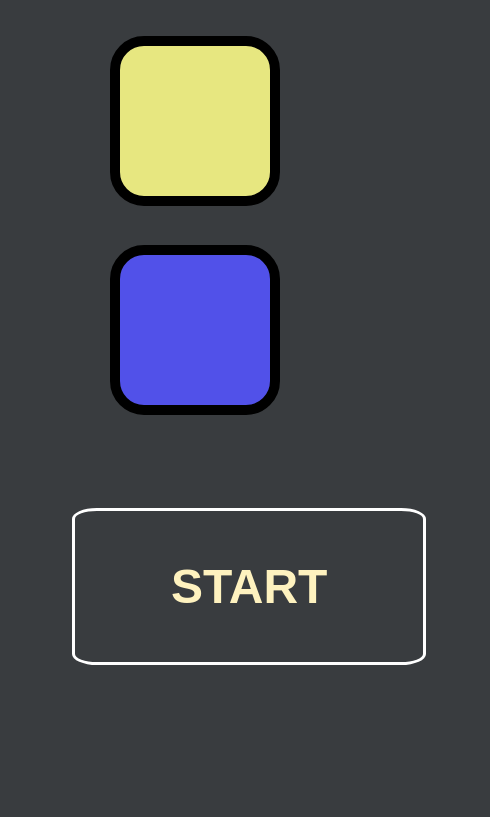
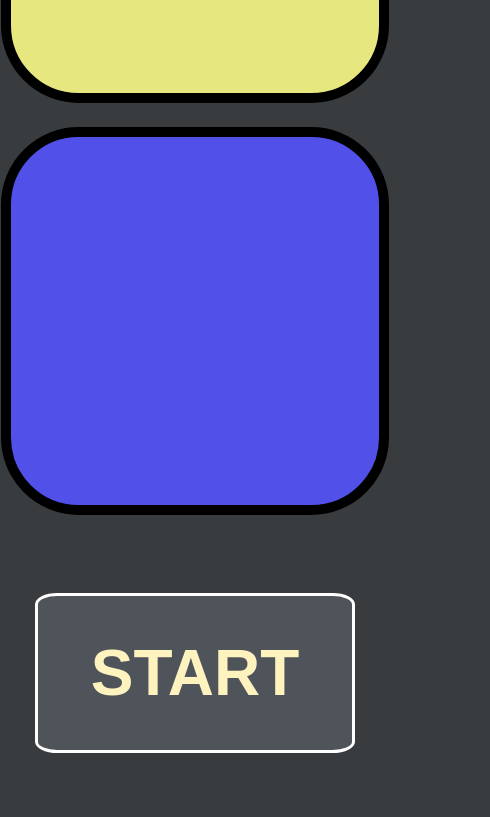
Before and after one commit to philippe76/Simon-Game, a plain HTML site: page index.html in a window 390 px wide. Shown: the part 795-1612 px from the top of the page, 490 px wide, since content can reach past the window. Before the commit the page ends 1532 px from the top, so only its background shows below. Drawn offline with nearby package versions, Linux system fonts and the light colour scheme.

Commit message:
Improve reponsive size for mobile gaming

```diff
--- a/index.html
+++ b/index.html
@@ -10,35 +10,29 @@
 
 <body>
 
+  <main>
   <h1 class="level-title">Ready to play ??</h1>
   <h2 class="level-title looser">GAME OVER !!!</h2>
   <div class="container">
-    <div lass="row">
+    <!-- <div class="row"> -->
 
-      <div type="button" id="green" class="btn green">
+      <div type="button" id="green" class="btn green"></div>
 
-      </div>
+      <div type="button" id="red" class="btn red"></div>
+    <!-- </div> -->
 
-      <div type="button" id="red" class="btn red">
+    <!-- <div class="row"> -->
 
-      </div>
-    </div>
+      <div type="button" id="yellow" class="btn yellow"></div>
+      <div type="button" id="blue" class="btn blue"></div>
 
-    <div class="row">
-
-      <div type="button" id="yellow" class="btn yellow">
-
-      </div>
-      <div type="button" id="blue" class="btn blue">
-
-      </div>
-
-    </div>
+    <!-- </div> -->
 
   </div>
   <div class="start">
     <button>START</button>
   </div>
+</main>
 
 <script src="https://ajax.googleapis.com/ajax/libs/jquery/3.4.1/jquery.min.js"></script>
 <script src="game.js"></script>
--- a/styles.css
+++ b/styles.css
@@ -1,6 +1,10 @@
 body {
   text-align: center;
   background-color: #393c3f;
+  display: flex;
+  justify-content: center;
+  align-items: center;
+  height: 100vh;
 }
 
 .level-title {
@@ -73,35 +77,26 @@ body {
   font-size: 1.9rem;
 }
 
-@media (max-width: 1200px) {
-  #level-title {
-    font-size: 2rem;
+@media (max-width: 1024px) {
+  .level-title {
+    font-size: 4rem;
+    line-height: 6rem;
   }
-  .btn {
-    max-height: 150px;
-    max-width: 150px;
-  }
-}
 
-@media only screen and (max-width: 500px) {
   .container {
     width: 100%;
-    margin-top: 10vh;
-    font-size: 5rem;
-  }
-
-  .level-title {
-    margin-top: 15vh;
   }
 
   .btn {
-    height: 20rem;
-    width: 20rem;
+    height: 23rem;
+    width: 23rem;
   }
 
   .start button {
-    padding: 3rem 6rem;
+    width: 20rem;
+    height: 10rem;
+    font-size: 4rem;
+    background-color: #4e545a;
     border: 3px solid white;
-    font-size: 3rem;
   }
 }
```
